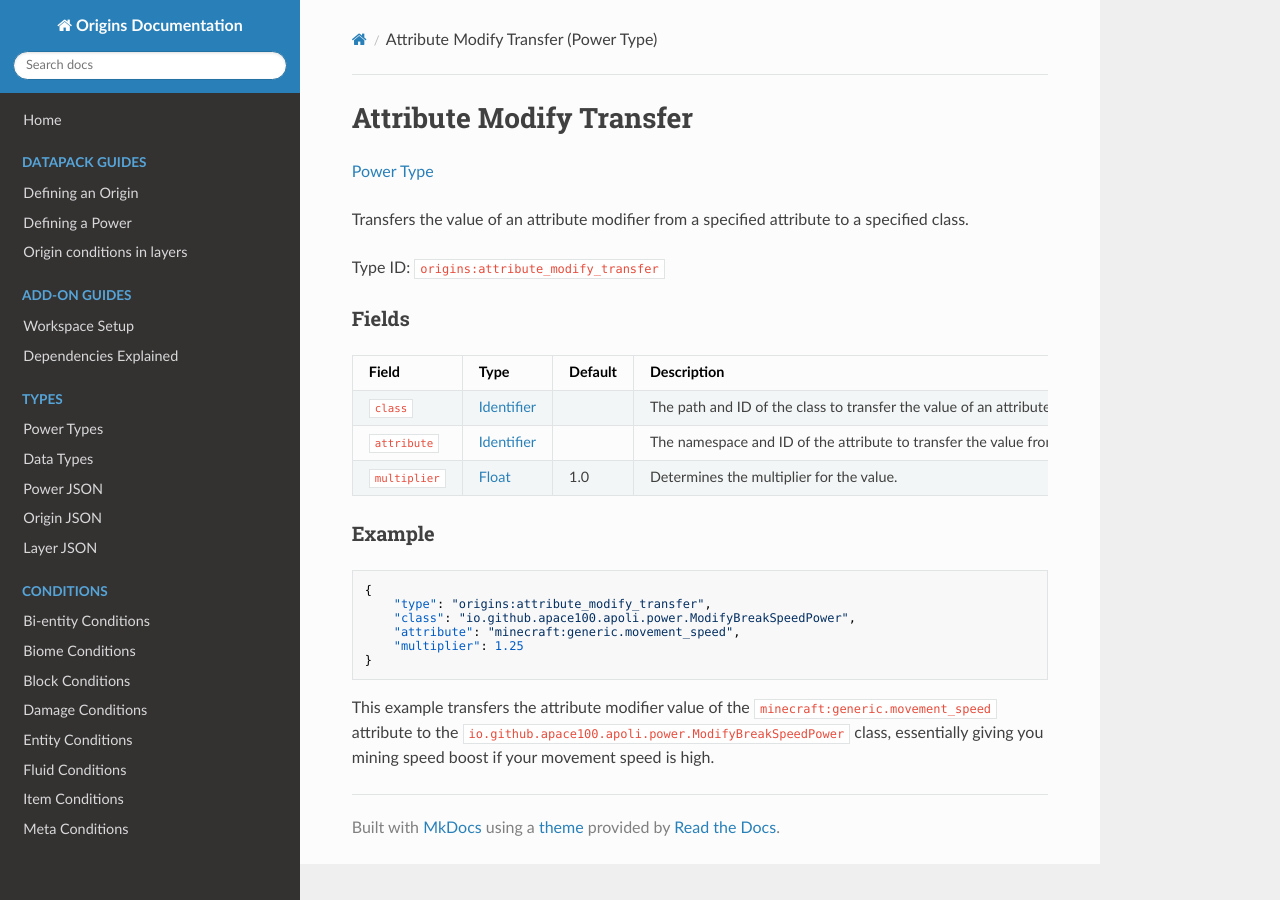
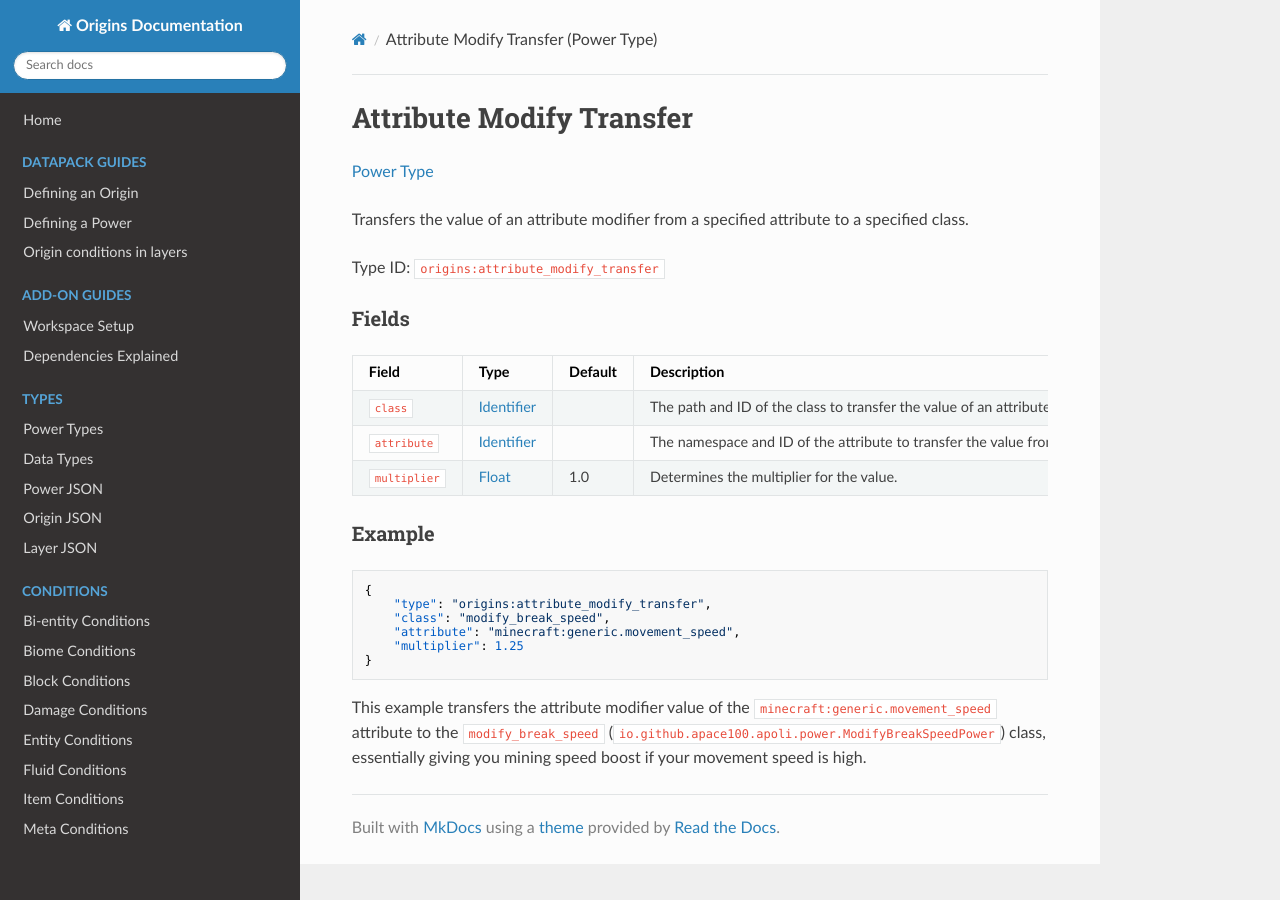
Before and after one commit to apace100/origins-docs, an MkDocs documentation site: the page built from docs/power_types/attribute_modify_transfer.md, in a window 1280 px wide. Built offline with MkDocs 1.6.1, drawn with Linux system fonts in a browser that asks for light colours; nearby versions of some CDN libraries.

Commit message:
Updated `attribute_modify_transfer.md` Changed a part of the example and the description for the example a little bit to match the new change with the `attribute_modify_transfer` power type

````diff
--- a/docs/power_types/attribute_modify_transfer.md
+++ b/docs/power_types/attribute_modify_transfer.md
@@ -22,9 +22,9 @@ Field | Type | Default | Description
 ```json
 {
     "type": "origins:attribute_modify_transfer",
-    "class": "io.github.apace100.apoli.power.ModifyBreakSpeedPower",
+    "class": "modify_break_speed",
     "attribute": "minecraft:generic.movement_speed",
     "multiplier": 1.25
 }
 ```
-This example transfers the attribute modifier value of the `minecraft:generic.movement_speed` attribute to the `io.github.apace100.apoli.power.ModifyBreakSpeedPower` class, essentially giving you mining speed boost if your movement speed is high.
+This example transfers the attribute modifier value of the `minecraft:generic.movement_speed` attribute to the `modify_break_speed` (`io.github.apace100.apoli.power.ModifyBreakSpeedPower`) class, essentially giving you mining speed boost if your movement speed is high.
````
